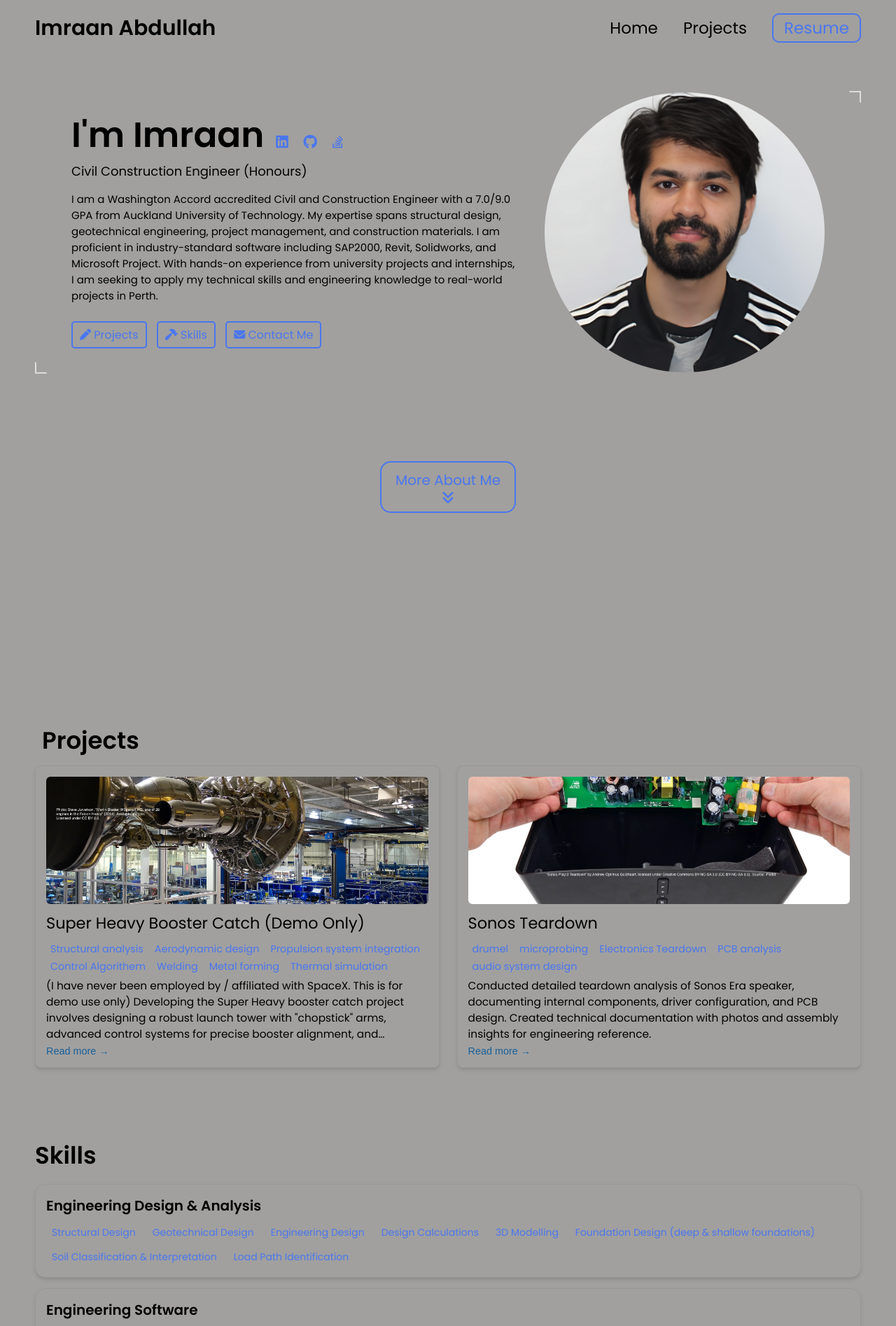
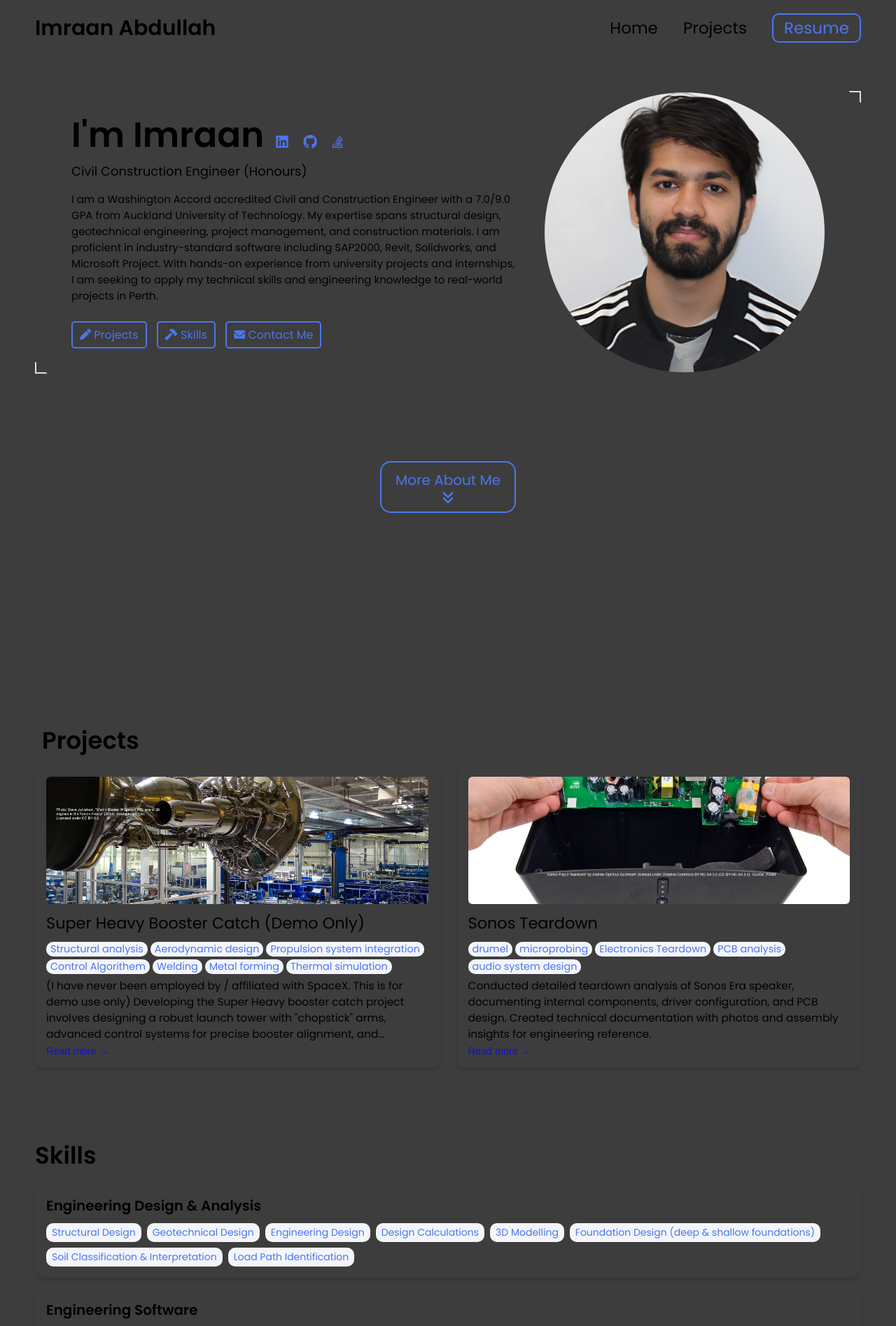
Before and after one commit to imraan11abdullah/imraan11abdullah.github.io, a Jekyll site: the page built from index.html, in a window 1280 px wide. Shown: the top 1895 px of the page at 70% size. Built offline with Jekyll 4.4.1, drawn with Linux system fonts in a browser that asks for light colours.

Commit message:
Update _config.yml

```diff
--- a/_config.yml
+++ b/_config.yml
@@ -108,9 +108,9 @@
   text: "##1a1c20"
   border: "#ddd"
   link: "#4a76ee"
-  highlight: "#1a6099"
-  background: "#a1a09f"
-  light_background: "#a1a09f"
+  highlight: "#0c0cf2"
+  background: "#3d3d3d"
+  light_background: "#f3f5fb"
 
 # A few examples.
 basic theme:
```
